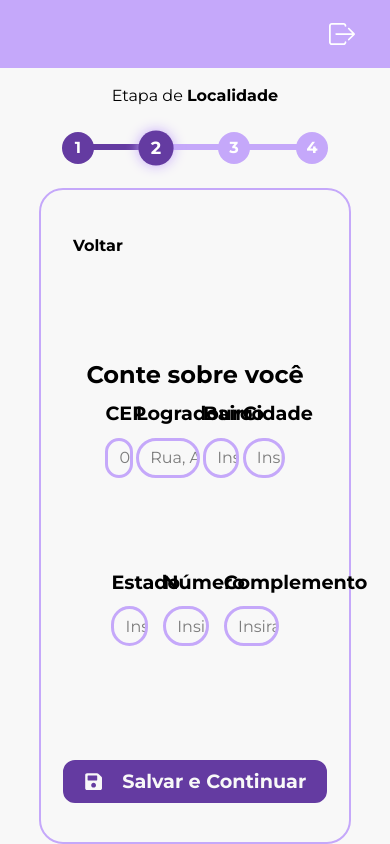
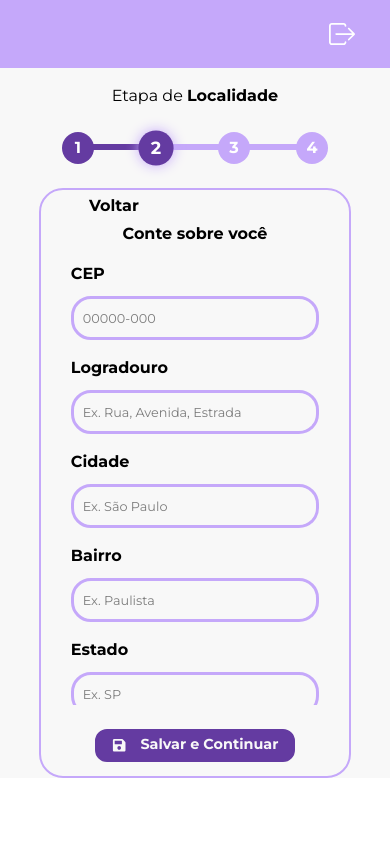
Before and after one commit to CodeSensor-PI/web-psi-rizerio, a React (Vite) app: page /dashboard/forms/localidade in a window 390 px wide. Built offline with nearby package versions, Linux system fonts and the light colour scheme.

Commit message:
style: responsividade dados pessoais e localidade OK

```diff
--- a/src/components/botaoSalvar/botaoSalvar.module.css
+++ b/src/components/botaoSalvar/botaoSalvar.module.css
@@ -22,3 +22,15 @@
     background-color: var(--TrueWhitePsi);
     color: var(--PurplePsi);
 }
+
+@media (max-width: 1100px) {
+    .botao_salvar {
+        font-size: 1.2em;
+    }
+}
+
+@media (max-width: 780px) {
+    .botao_salvar {
+        font-size: 0.9em;
+    }
+}
--- a/src/components/inputs/InputComponent.jsx
+++ b/src/components/inputs/InputComponent.jsx
@@ -4,7 +4,7 @@ function InputComponent(props) {
     return (
         <div className={styles.input_container + ' ' + (props.width || 'w-[50%]')}>
             <label className='font-bold'
-                style={{ fontSize: props.fontSize || '1.2rem' }}
+                style={{ fontSize: props.fontSize}}
             >{props.label}</label>
             <input
                 type={props.type}
@@ -19,7 +19,6 @@ function InputComponent(props) {
                 disabled={!!props.disabled}
                 style={{
                     height: props.height || '2.5rem',
-                    fontSize: props.fontSizeInput || '1rem',
                 }}
             />
         </div>
--- a/src/components/inputs/input.module.css
+++ b/src/components/inputs/input.module.css
@@ -3,7 +3,6 @@
 .input_container {
     display: flex;
     flex-direction: column;
-    height: 30%;
     gap: 10px;
 
 
@@ -11,9 +10,11 @@
         border: var(--LightPurplePsi) 3px solid;
         border-radius: 20px;
         background-color: var(--TrueWhitePsi);
-        height: 50%;
+        height: 2.8em;
+        min-height: 44px;
         width: 100%;
         padding-left: 0.7em;
+        font-size: 1.1rem;
     }
 
     label{
@@ -24,3 +25,29 @@
     }
 
 }
+
+@media (max-width: 780px) {
+    .input_container {
+
+        input {
+            font-size: 0.9rem;
+        }
+
+        label {
+            font-size: 1rem;
+        }
+    }
+}
+
+@media (max-width: 480px) {
+    .input_container {
+
+        input {
+            font-size: 0.8rem;
+        }
+
+        label {
+            font-size: 0.8rem;
+        }
+    }
+}
--- a/src/components/main/main.module.css
+++ b/src/components/main/main.module.css
@@ -2,13 +2,22 @@
 
 .main_component {
     display: flex;
-    justify-content: space-around;
+    justify-content: center;
     flex-direction: column;
-    width: 80%;
-    height: 100%;
+    width: 50vw;
+    height: 70vh;
     border: var(--LightPurplePsi) solid 2px;
     border-radius: 24px;
+    padding: 1em;
+}
+
+.inputs_content{
+    display: flex;
+    flex-direction: column;
+    justify-content: start;
     gap: 1em;
+    width: 100%;
+    height: 100%;
 }
 
 .seta_voltar {
@@ -32,8 +41,16 @@
 
 .inputs_box {
     display: flex;
-    justify-content: space-around;
     align-items: center;
+    justify-content: space-between;
     flex-direction: column;
     width: 100%;
+    height: 90%;
 }
+
+
+@media (max-width: 480px) {
+    .main_component {
+        width: 80vw;
+    }
+}
--- a/src/components/titulo/titulo.module.css
+++ b/src/components/titulo/titulo.module.css
@@ -19,3 +19,23 @@
     font-size: x-large;
     font-weight: bold;
 }
+
+@media (max-width: 1100px) {
+    .titulo {
+        font-size: x-large;
+    }
+
+    .subtitulo {
+        font-size: large;
+    }
+}
+
+@media (max-width: 480px) {
+    .titulo {
+        font-size: large;
+    }
+
+    .subtitulo {
+        font-size: medium;
+    }
+}
--- a/src/pages/dashboard/formularioCadastro/step2/Localidade.jsx
+++ b/src/pages/dashboard/formularioCadastro/step2/Localidade.jsx
@@ -9,6 +9,19 @@ import { useNavigate } from 'react-router-dom';
 import { errorMessage } from "../../../../utils/alert";
 import { buscarEnderecoPorCep } from '../../../../provider/api';
 import Loading from '../../../../components/loading/Loading';
+import { useEffect } from 'react';
+
+function useIsMobile(breakpoint = 1100) {
+    const [isMobile, setIsMobile] = useState(window.innerWidth <= breakpoint);
+
+    useEffect(() => {
+        const handleResize = () => setIsMobile(window.innerWidth <= breakpoint);
+        window.addEventListener('resize', handleResize);
+        return () => window.removeEventListener('resize', handleResize);
+    }, [breakpoint]);
+
+    return isMobile;
+}
 
 const Localidade = () => {
 
@@ -22,6 +35,7 @@ const Localidade = () => {
     const [complemento, setComplemento] = useState('')
     const [erro, setErro] = useState('')
     const navigate = useNavigate()
+    const isMobile = useIsMobile();
 
     const handleCepChange = (e) => {
         const value = e.target.value.replace(/\D/g, '');
@@ -96,10 +110,13 @@ const Localidade = () => {
                     <StepComponent stepAtual={2} />
                     <MainComponent stepAtual={2} showBackItem={true}>
                         <div className={styles.inputs_content_localidade}>
+                            <div className={styles.input_group}>
                                 <Input
                                     name="cep"
                                     value={cep}
-                                width="w-[15%]"
+                                    width={isMobile ? "w-[90%]" : "w-[35%]"}
+                                    fontSize={isMobile ? "1rem" : "1.2rem"}
+                                    height="h-[100%]"
                                     label="CEP"
                                     type="text"
                                     onChange={handleCepChange}
@@ -110,63 +127,72 @@ const Localidade = () => {
                                 <Input
                                     name="logradouro"
                                     value={logradouro}
-                                width="w-[35%]"
+                                    width={isMobile ? "w-[90%]" : "w-[60%]"}
+                                    fontSize={isMobile ? "1rem" : "1.2rem"}
+                                    height="h-[100%]"
                                     label="Logradouro"
                                     type="text"
                                     onChange={(e) => setLogradouro(e.target.value)}
-                                placeholder="Rua, Avenida, Estrada"
+                                    placeholder="Ex. Rua, Avenida, Estrada"
                                     required={true}
+                                />
 
+                                <Input
+                                    name="cidade"
+                                    value={cidade}
+                                    width={isMobile ? "w-[90%]" : "w-[40%]"}
+                                    fontSize={isMobile ? "1rem" : "1.2rem"}
+                                    label="Cidade"
+                                    type="text"
+                                    onChange={(e) => setCidade(e.target.value)}
+                                    placeholder="Ex. São Paulo"
+                                    required={true}
                                 />
+
                                 <Input
                                     name="bairro"
                                     value={bairro}
-                                width="w-[20%]"
+                                    width={isMobile ? "w-[90%]" : "w-[30%]"}
+                                    fontSize={isMobile ? "1rem" : "1.2rem"}
                                     label="Bairro"
                                     type="text"
                                     onChange={(e) => setBairro(e.target.value)}
-                                placeholder="Insira seu bairro"
-                                required={true}
-                            />
-                            <Input
-                                name="cidade"
-                                value={cidade}
-                                width="w-[23%]"
-                                label="Cidade"
-                                type="text"
-                                onChange={(e) => setCidade(e.target.value)}
-                                placeholder="Insira sua cidade"
+                                    placeholder="Ex. Paulista"
                                     required={true}
                                 />
                                 <Input
                                     name="estado"
                                     value={estado}
-                                width="w-[20%]"
+                                    width={isMobile ? "w-[90%]" : "w-[20%]"}
+                                    fontSize={isMobile ? "1rem" : "1.2rem"}
                                     label="Estado"
                                     type="text"
                                     onChange={(e) => setEstado(e.target.value)}
-                                placeholder="Insira seu estado"
+                                    placeholder="Ex. SP"
                                     required={true}
                                 />
                                 <Input
                                     name="numero"
-                                width="w-[25%]"
+                                    width={isMobile ? "w-[90%]" : "w-[20%]"}
+                                    fontSize={isMobile ? "1rem" : "1.2rem"}
                                     label="Número"
                                     type="text"
                                     onChange={(e) => setNumero(e.target.value)}
-                                placeholder="Insira o número"
+                                    placeholder="Ex. 123"
                                     max="5"
                                     required={true}
                                 />
                                 <Input
                                     name="complemento"
-                                width="w-[30%]"
+                                    width={isMobile ? "w-[90%]" : "w-[70%]"}
+                                    fontSize={isMobile ? "1rem" : "1.2rem"}
                                     label="Complemento"
                                     type="text"
                                     onChange={(e) => setComplemento(e.target.value)}
-                                placeholder="Insira o complemento"
+                                    placeholder="Ex. Apto 123"
                                     required={false}
                                 />
+                            </div>
                         </div>
                         {erro && <p className='text-red-500'>{erro}</p>}
                         <br />
--- a/src/pages/dashboard/formularioCadastro/step2/localidade.module.css
+++ b/src/pages/dashboard/formularioCadastro/step2/localidade.module.css
@@ -6,17 +6,43 @@
     justify-content: center;
     align-items: center;
     width: 100%;
-    height: 92vh;
     background-color: var(--TrueWhitePsi);
 }
 
 .inputs_content_localidade {
     display: flex;
-    justify-content: space-around;
+    flex-direction: column;
+    height: 100%;
+    width: 70%;
+    overflow-y: auto;
+}
+
+.input_group {
+    display: flex;
     flex-direction: row;
     flex-wrap: wrap;
-    height: 40vh;
-    padding: 0em 2em;
-    width: 80%;
-    margin-top: 2%;
+    justify-content: space-between;
+    width: 100%;
+    gap: 1em;
 }
+
+
+
+@media (max-width: 1100px) {
+    .inputs_content_localidade {
+        width: 100%;
+        height: 100%;
+    }
+
+    .input_group {
+        justify-content: center;
+        height: 100%;
+        overflow-y: auto;
+        gap: 1em;
+    }
+}
+
+@media (max-width: 480px) {
+
+
+}
--- a/src/pages/dashboard/formularioCadastro/step3/Contato.jsx
+++ b/src/pages/dashboard/formularioCadastro/step3/Contato.jsx
@@ -56,7 +56,7 @@ const Contato = () => {
                         <Input
                             name="nomeEmergencia"
                             value={nomeEmergencia}
-                            width="w-[40%]"
+                            width="w-[100%]"
                             label="Nome do contato de emergência"
                             type="text"
                             onChange={(e) => setNomeEmergencia(e.target.value)}
@@ -66,8 +66,8 @@ const Contato = () => {
                         <Input
                             name="contatoEmergencia"
                             value={contatoEmergencia}
-                            width="w-[40%]"
-                            label="Contato de emergência"
+                            width="w-[100%]"
+                            label="Número do contato de emergência"
                             type="tel"
                             onChange={handleTelefoneChange}
                             placeholder="(00)00000-0000"
```
Also changed, not shown: src/pages/dashboard/formularioCadastro/step1/DadosPessoais.jsx (+7 -4 lines), src/pages/dashboard/formularioCadastro/step1/dadosPessoais.module.css (+5 -39 lines). Lines whose indentation alone changed are shown as unchanged.
